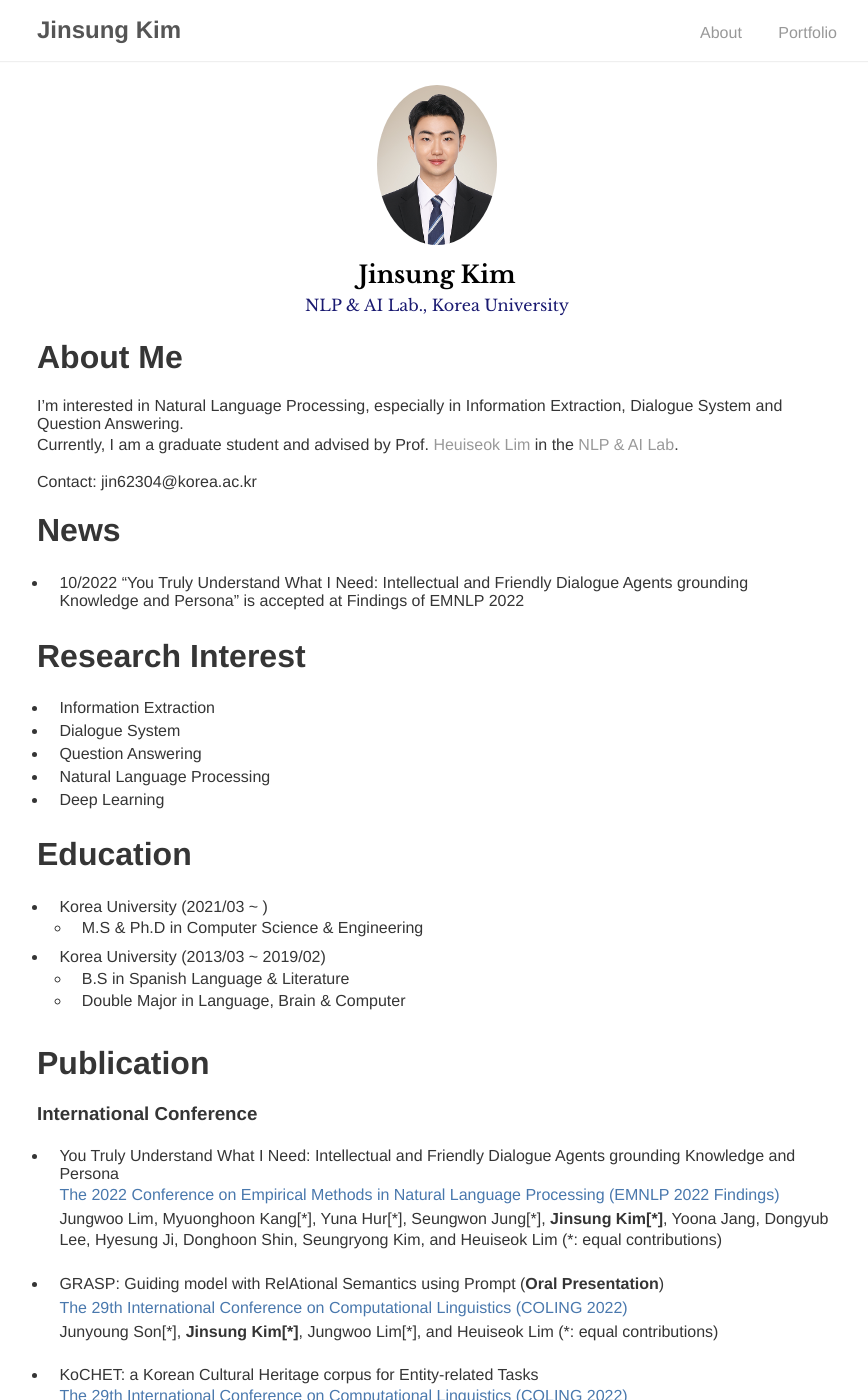
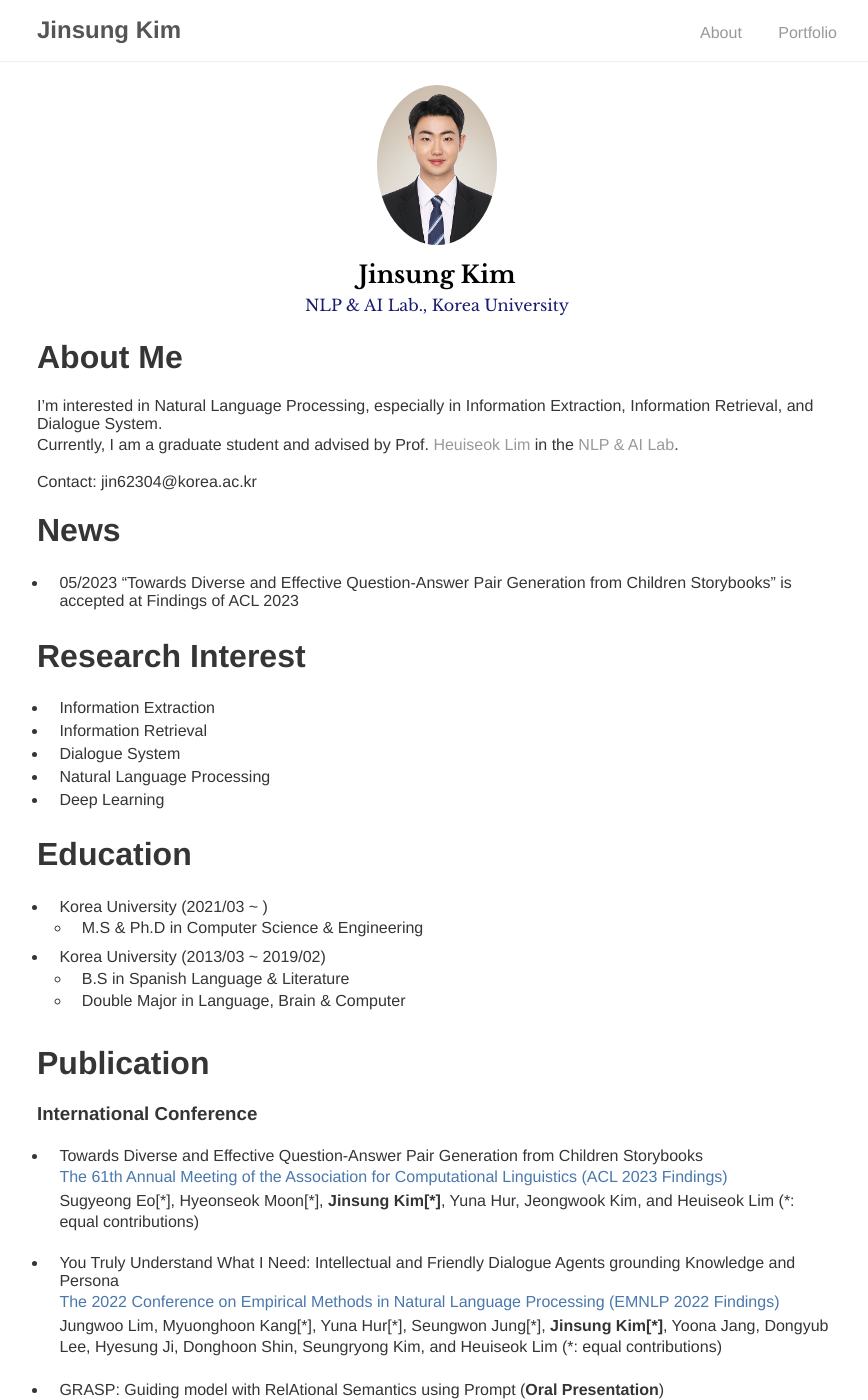
Before and after one commit to jin62304/jin62304.github.io, a Jekyll site: the page built from index.md, in a window 1280 px wide and 1400 px high. Shown: the whole window, without its empty margins (203-1071 px from the left). Built offline with Jekyll 4.4.1, drawn with Linux system fonts in a browser that asks for light colours.

Commit message:
updated 0502

```diff
--- a/index.md
+++ b/index.md
@@ -3,19 +3,18 @@ layout: about
 ---
 [//]: # (Please check my [CV]&#40;https://drive.google.com/file/d/1OIubJzknuk7bAkOjLuTYHHNBPVkzwjoe/view?usp=sharing&#41; and [Google Scholar]&#40;https://scholar.google.com/citations?user=ubIxtk8AAAAJ&hl=ko&#41;! )
 # About Me
-I'm interested in Natural Language Processing, especially in Information Extraction, Dialogue System and Question Answering. <br /> Currently, I am a graduate student and advised by Prof. [Heuiseok Lim](https://scholar.google.co.kr/citations?user=HMTkz7oAAAAJ&hl=ko&oi=ao)  in the [NLP & AI Lab](http://nlp.korea.ac.kr/).
+I'm interested in Natural Language Processing, especially in Information Extraction, Information Retrieval, and Dialogue System. <br /> Currently, I am a graduate student and advised by Prof. [Heuiseok Lim](https://scholar.google.co.kr/citations?user=HMTkz7oAAAAJ&hl=ko&oi=ao)  in the [NLP & AI Lab](http://nlp.korea.ac.kr/).
 
 Contact: jin62304@korea.ac.kr
 <br/>
 
 # News
-* 10/2022     "You Truly Understand What I Need: Intellectual and Friendly Dialogue Agents grounding
-Knowledge and Persona" is accepted at Findings of EMNLP 2022
+* 05/2023 "Towards Diverse and Effective Question-Answer Pair Generation from Children Storybooks" is accepted at Findings of ACL 2023
 
 # Research Interest
 * Information Extraction
+* Information Retrieval
 * Dialogue System
-* Question Answering
 * Natural Language Processing
 * Deep Learning
 <br/>
@@ -32,6 +31,10 @@ Knowledge and Persona" is accepted at Findings of EMNLP 2022
 # Publication
 
 ### International Conference
+* Towards Diverse and Effective Question-Answer Pair Generation from Children Storybooks <br/>
+<span style="color:rgb(73, 120, 173)"> The 61th Annual Meeting of the Association for Computational Linguistics (ACL 2023 Findings) </span> <br/>
+Sugyeong Eo[\*], Hyeonseok Moon[\*], **Jinsung Kim[\*]**, Yuna Hur, Jeongwook Kim, and Heuiseok Lim (*: equal contributions)
+<br/>
 * You Truly Understand What I Need: Intellectual and Friendly Dialogue Agents grounding
 Knowledge and Persona <br/>
 <span style="color:rgb(73, 120, 173)"> The 2022 Conference on Empirical Methods in Natural Language Processing (EMNLP 2022 Findings) </span> <br/>
```
